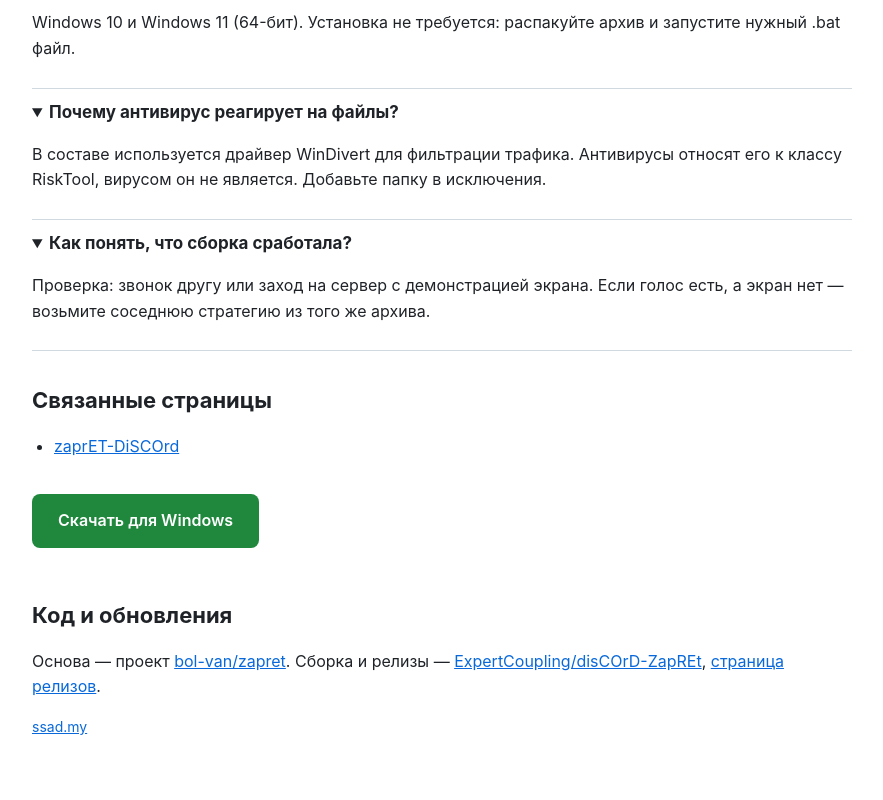
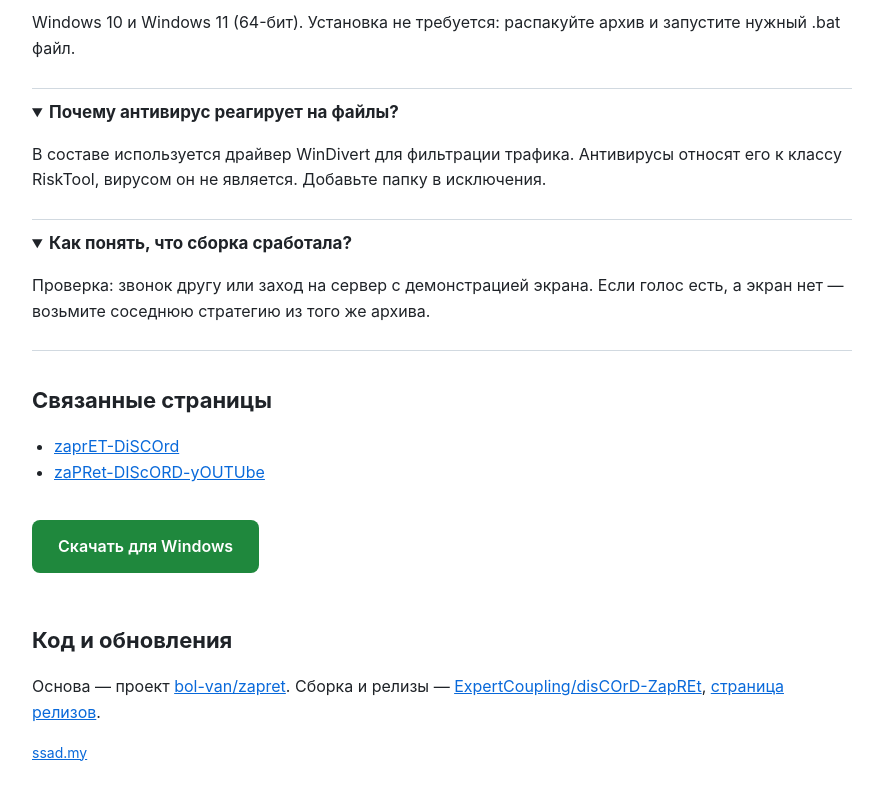
Before and after one commit to ExpertCoupling/disCOrD-ZapREt, a plain HTML site: page docs/index.html in a window 1280 px wide. Shown: the part 1558-2358 px from the top of the page, without its empty margins (198-1081 px from the left). Drawn offline with Linux system fonts and the light colour scheme.

Commit message:
Refresh documentation

```diff
--- a/docs/index.html
+++ b/docs/index.html
@@ -90,6 +90,7 @@
   <h2>Связанные страницы</h2>
   <ul>
     <li><a href="https://github.com/ExpertCoupling/zaprET-DiSCOrd">zaprET-DiSCOrd</a></li>
+    <li><a href="https://github.com/ExpertCoupling/zaPRet-DIScORD-yOUTUbe">zaPRet-DIScORD-yOUTUbe</a></li>
   </ul>
 
 
```
